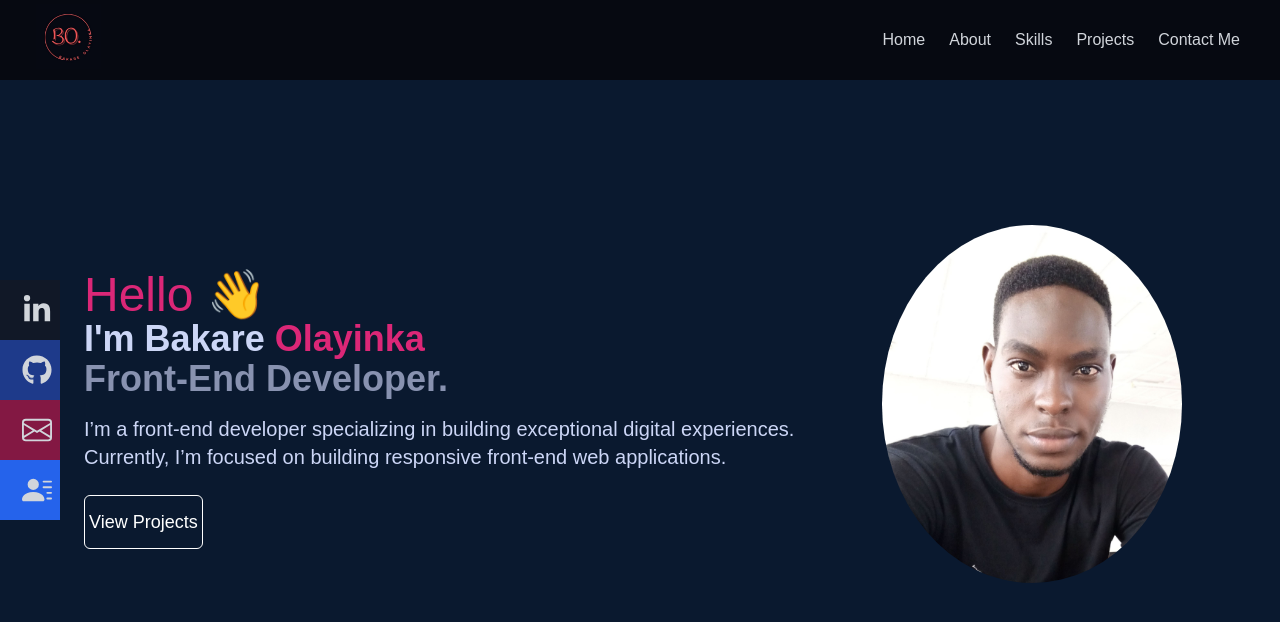
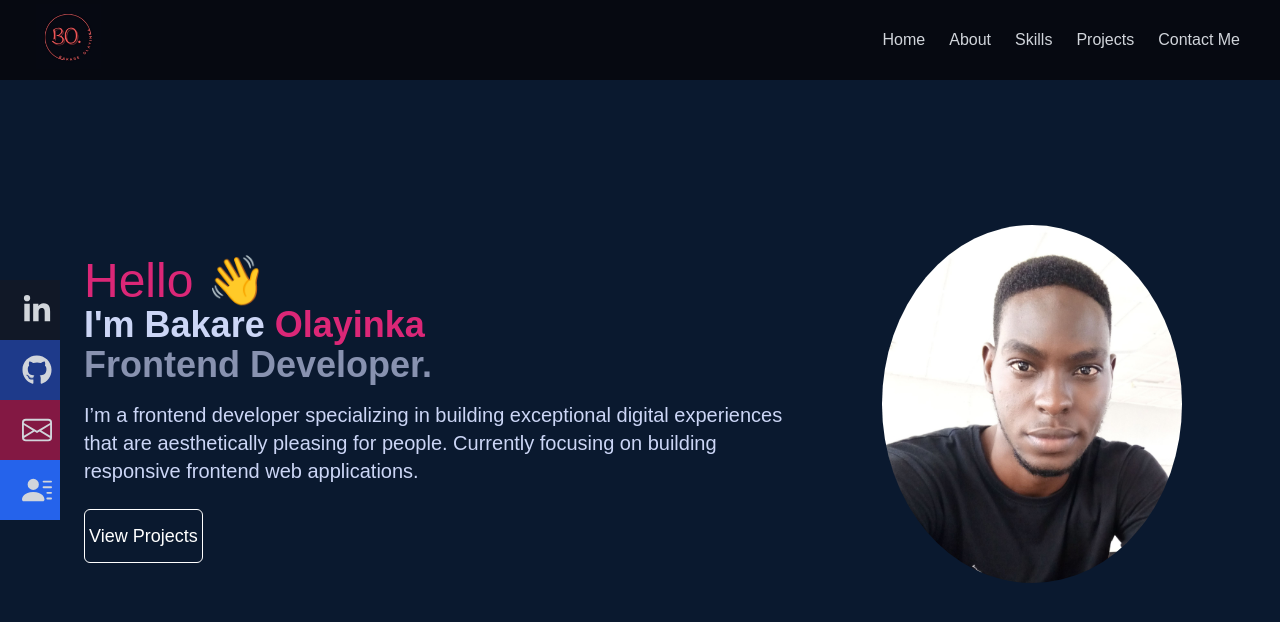
Before and after one commit to YhinkaDevOps/React-Portfolio, a React (Create React App) app: page / in a window 1280 px wide. Shown: the top 622 px of the page. Built offline with nearby package versions, Linux system fonts and the light colour scheme.

Commit message:
rebuild git error

```diff
--- a/src/components/Home.js
+++ b/src/components/Home.js
@@ -16,11 +16,11 @@ const Home = () => {
                I'm Bakare <span className='name_span'>Olayinka</span>
             </h1>
             <h2 className='text-2xl sm:text-4xl md:text-3xl font-bold text-[#8892b0] leading-7 lg:text-4xl 2xl:text-7xl'>
-               Front-End Developer.
+               Frontend Developer.
             </h2>
             <p className='text-[#ccd6f6] py-4 max-w-[800px] leading-4 xl:text-xl xl:max-w[800px] xs:text-base lg:text-lg 2xl:text-2xl 2xl:max-w-[1000px] description' >
-                I’m a front-end developer specializing in building exceptional digital experiences. Currently, I’m focused on
-                building responsive front-end web applications.
+                I’m a frontend developer specializing in building exceptional digital experiences that are aesthetically pleasing for people.
+                Currently focusing on building responsive frontend web applications.
             </p>
           <div className='flex space-x-5 '>
             <button className=' text-white group px-1 py-1 my-2  flex items-center hover:border-pink-600 hover:bg-pink-600 rounded-md Home-btn sm:text-sm md:text-sm xs:text-xs lg:text-base xl:text-lg xl:py-3 2xl:py-4 2xl:px-4 2xl:text-2xl'>
```
